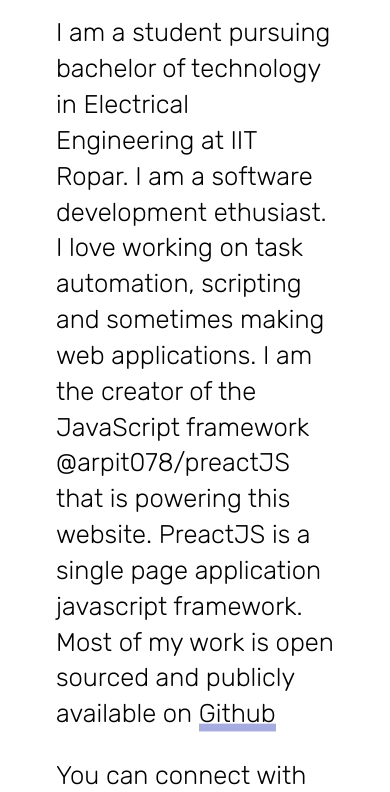
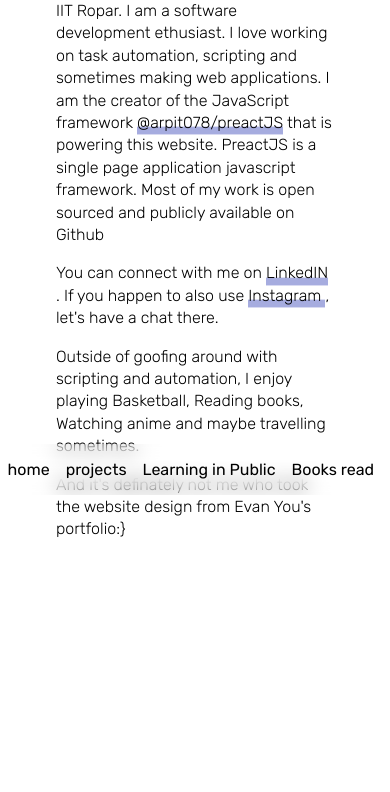
Before and after one commit to Arpit078/Arpit078.github.io, a website: page index.html in a window 390 px wide. Shown: the part 349-1141 px from the top of the page. After the commit the page ends 949 px from the top, so only its background shows below. Drawn offline with Linux system fonts and the light colour scheme.

Commit message:
This commit is from batch file

```diff
--- a/Pages/Blogs.js
+++ b/Pages/Blogs.js
@@ -4,7 +4,7 @@ const Blogs = /*html*/`
 <div id="blogs" class="text">
  <div id="headAndNav">
      <h1 class="title">Learning in Public and Thoughts.</h1>
-     <div>${Navbar}</div>
+     <div class="bg">${Navbar}</div>
  </div>
  <div id="blog"></div>
 </div>`
--- a/Pages/Books.js
+++ b/Pages/Books.js
@@ -10,7 +10,7 @@ const Books = /*html*/`
    <div id="books" class="text">
     <div id="headAndNav">
         <h1 class="title">Books.</h1>
-        <div>${Navbar}</div>
+        <div class="bg">${Navbar}</div>
     </div>
     <div id="book"></div>
 </div>`
--- a/Pages/Home.js
+++ b/Pages/Home.js
@@ -5,7 +5,7 @@ const Home = /*html*/ `
 <div class="Text">
     <div id="headAndNav">
         <h1 class="title">Hello.</h1>
-        <div>${Navbar}</div>
+        <div class="bg">${Navbar}</div>
     </div>
     <p class="subHead">My name is Arpit Kumar Verma.</p>
     <p class="paragraph">
--- a/Pages/Projects.js
+++ b/Pages/Projects.js
@@ -5,7 +5,7 @@ let Projects = /*html*/`
 <div id="projects" class="text">
     <div id="headAndNav">
         <h1 class="title">Projects.</h1>
-        <div>${Navbar}</div>
+        <div class="bg">${Navbar}</div>
     </div>
     <div id="project"></div>
 </div>`
--- a/components/styles/Navbar.css
+++ b/components/styles/Navbar.css
@@ -15,6 +15,13 @@
 #headAndNav ul li{
     padding: 1rem;
 }
+.bg{
+  background: transparent;
+  backdrop-filter: blur(10px);
+  position:fixed;
+  bottom: 0;
+  right: 0;
+}
 
 @media only screen and (max-width: 900px) {
    #headAndNav{
@@ -28,16 +35,10 @@
     padding-right: 1rem;
     padding-left: 0;
    }
-   #navbox{
-    z-index: 0;
-    filter: blur(1px);
 
-   }
    ul{
     position:sticky;
     top: 0;
-    z-index: 1;
-
     left:50;
     /* background-color: rgba(126, 134, 131, 0.236); */
     /* filter: blur(5px); */
@@ -56,8 +57,8 @@
   ul li:hover {
     color: #000;
   }
-  ul{
+  /* ul{
     position: fixed;
     bottom: 0;
     right: 20;
-  }
+  } */
--- a/components/styles/general.css
+++ b/components/styles/general.css
@@ -11,7 +11,7 @@
 }
 .title{
   font-weight: 600;
-  font-size: 4.5rem;
+  font-size: 3rem;
 }
 .subHead{
   font-weight: 500;
@@ -19,14 +19,14 @@
 }
 .paragraph{
   max-width: 28em;
-  font-size: 1.6rem;
+  font-size: 1rem;
   font-weight: 300;
   line-height: 1.4;
   color: black!important;
 }
 .highlight{
   max-width: 28em;
-  font-size: 1.6rem;
+  font-size: 1rem;
   font-weight: 300;
   line-height: 1.4;
   color: rgb(156, 57, 57,0.8);
```
